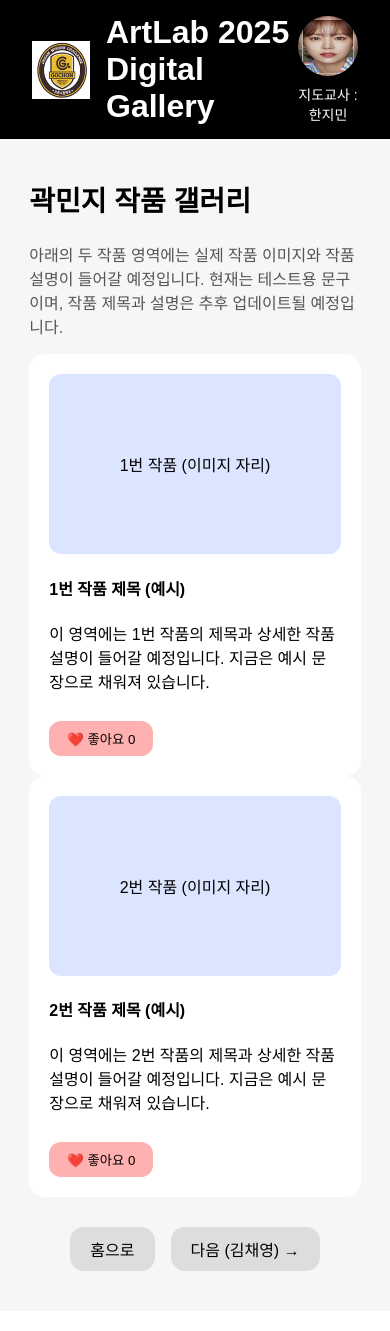
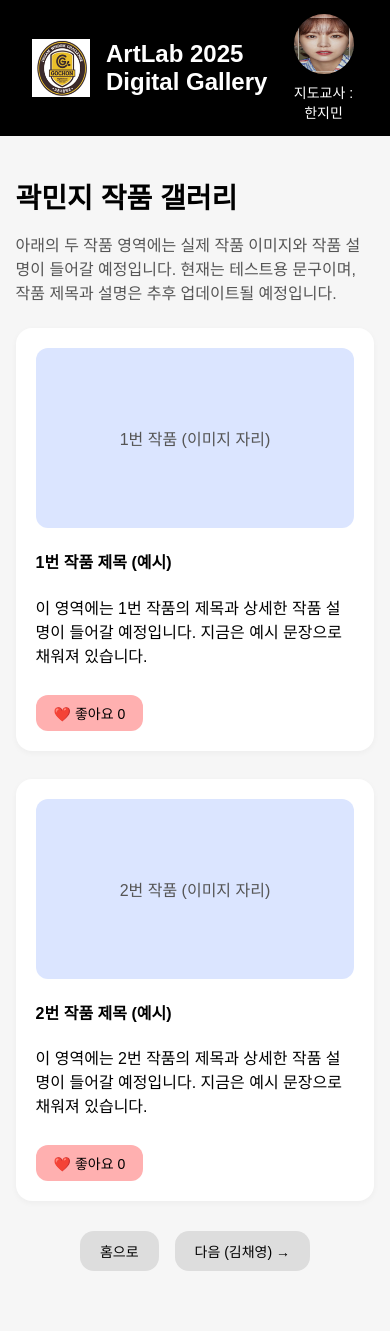
Before and after one commit to pek9931937-glitch/artlab-2025, a Flask app: a page that uses templates/student.html in a window 390 px wide. Before the commit the page ends 1271 px from the top, so only its background shows below. Run offline with Flask 3, Linux system fonts and the light colour scheme.

Commit message:
Update style.css

```diff
--- a/static/style.css
+++ b/static/style.css
@@ -1,3 +1,4 @@
+/* 기본 폰트/배경 */
 body {
     margin: 0;
     background: #f6f6f6;
@@ -9,11 +10,12 @@ body {
     display: flex;
     justify-content: space-between;
     align-items: center;
-    background: black;
-    color: white;
+    background: #000000;
+    color: #ffffff;
     padding: 14px 32px;
 }
 
+/* 로고 + 제목(홈 링크) */
 .logo-title {
     display: flex;
     align-items: center;
@@ -28,9 +30,9 @@ body {
 
 /* 제목 글씨 크게 */
 .site-title {
-    font-size: 32px; /* 기존보다 확실히 크게 조정 */
+    font-size: 32px;      /* 고촌고 로고와 균형 맞게 크게 */
     font-weight: 700;
-    color: white;
+    color: #ffffff;
 }
 
 .teacher-info {
@@ -49,7 +51,7 @@ body {
     margin-top: 4px;
 }
 
-/* 팝업 모달 */
+/* 지도교사 사진 팝업 모달 */
 .modal {
     display: none;
     position: fixed;
@@ -66,39 +68,48 @@ body {
     display: block;
     margin: auto;
     width: 90%;
-    max-width: 420px; /* 팝업 이미지 확실히 크게 */
+    max-width: 420px;   /* 팝업 이미지 크게 */
 }
 
 .modal-close {
     position: absolute;
     top: 40px;
     right: 50px;
-    color: white;
+    color: #ffffff;
     font-size: 48px;
     cursor: pointer;
 }
 
-/* 페이지 공통 */
+/* 공통 컨테이너 */
 .page-container {
     width: 85%;
-    margin: 40px auto;
+    margin: 40px auto 60px auto;
 }
 
 .main-title {
     font-size: 28px;
     font-weight: 700;
+    margin-bottom: 8px;
 }
 
 .intro-text {
     font-size: 16px;
-    color: #555;
+    color: #555555;
+    margin-bottom: 24px;
 }
 
-/* 학생 버튼 */
+.grade-title {
+    margin-top: 24px;
+    margin-bottom: 8px;
+    font-size: 20px;
+}
+
+/* 학생 버튼 그리드 */
 .student-grid {
     display: flex;
     flex-wrap: wrap;
     gap: 10px;
+    margin-bottom: 8px;
 }
 
 .student-btn {
@@ -106,21 +117,23 @@ body {
     background: #ececec;
     border-radius: 16px;
     text-decoration: none;
-    color: black;
+    color: #000000;
+    font-size: 14px;
 }
 
-/* 작품 가로 2개 나란히 */
-.art-row {
+/* 작품 카드 - 세로 배치 */
+.art-column {
     display: flex;
-    gap: 24px;
+    flex-direction: column;
+    gap: 28px;
     margin-top: 24px;
 }
 
 .art-card {
-    flex: 1;
-    background: white;
+    background: #ffffff;
     padding: 20px;
     border-radius: 16px;
+    box-shadow: 0 2px 6px rgba(0,0,0,0.04);
 }
 
 .art-img {
@@ -131,6 +144,8 @@ body {
     display: flex;
     justify-content: center;
     align-items: center;
+    color: #555555;
+    margin-bottom: 12px;
 }
 
 /* 좋아요 버튼 */
@@ -141,9 +156,10 @@ body {
     padding: 8px 18px;
     border-radius: 12px;
     cursor: pointer;
+    font-size: 14px;
 }
 
-/* 페이지 이동 버튼 */
+/* 학생 페이지 하단 네비게이션 */
 .nav-row {
     display: flex;
     justify-content: center;
@@ -153,15 +169,20 @@ body {
 
 .nav-btn {
     padding: 10px 20px;
-    background: #ddd;
+    background: #dddddd;
     border-radius: 14px;
     text-decoration: none;
-    color: black;
+    color: #000000;
+    font-size: 14px;
 }
 
-/* 모바일 최적화 */
+/* 모바일 대응 */
 @media (max-width: 768px) {
-    .art-row {
-        flex-direction: column;
+    .page-container {
+        width: 92%;
+    }
+
+    .site-title {
+        font-size: 24px;
     }
 }
```
